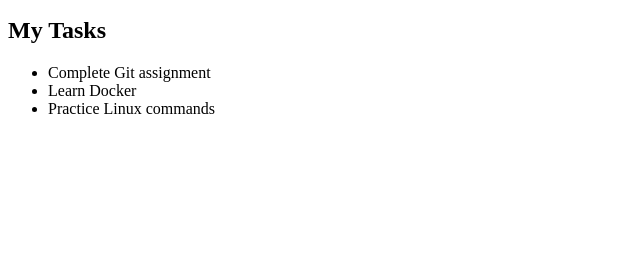
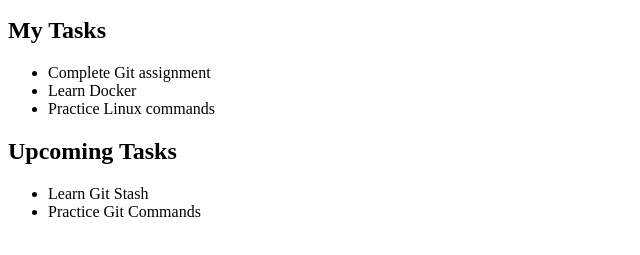
Before and after one commit to abhishekmavunkal/StudentTaskManager, a plain HTML site: page index.html in a window 1280 px wide. Shown: the part 101-356 px from the top of the page, without its empty margins (0-640 px from the left). Drawn offline with Linux system fonts and the light colour scheme.

Commit message:
added upcoming task section

```diff
--- a/index.html
+++ b/index.html
@@ -17,5 +17,13 @@
         <li>Practice Linux commands</li>
     </ul>
 
+<section>
+    <h2>Upcoming Tasks</h2>
+    <ul>
+        <li>Learn Git Stash</li>
+        <li>Practice Git Commands</li>
+    </ul>
+</section>
+
 </body>
 </html>
```
